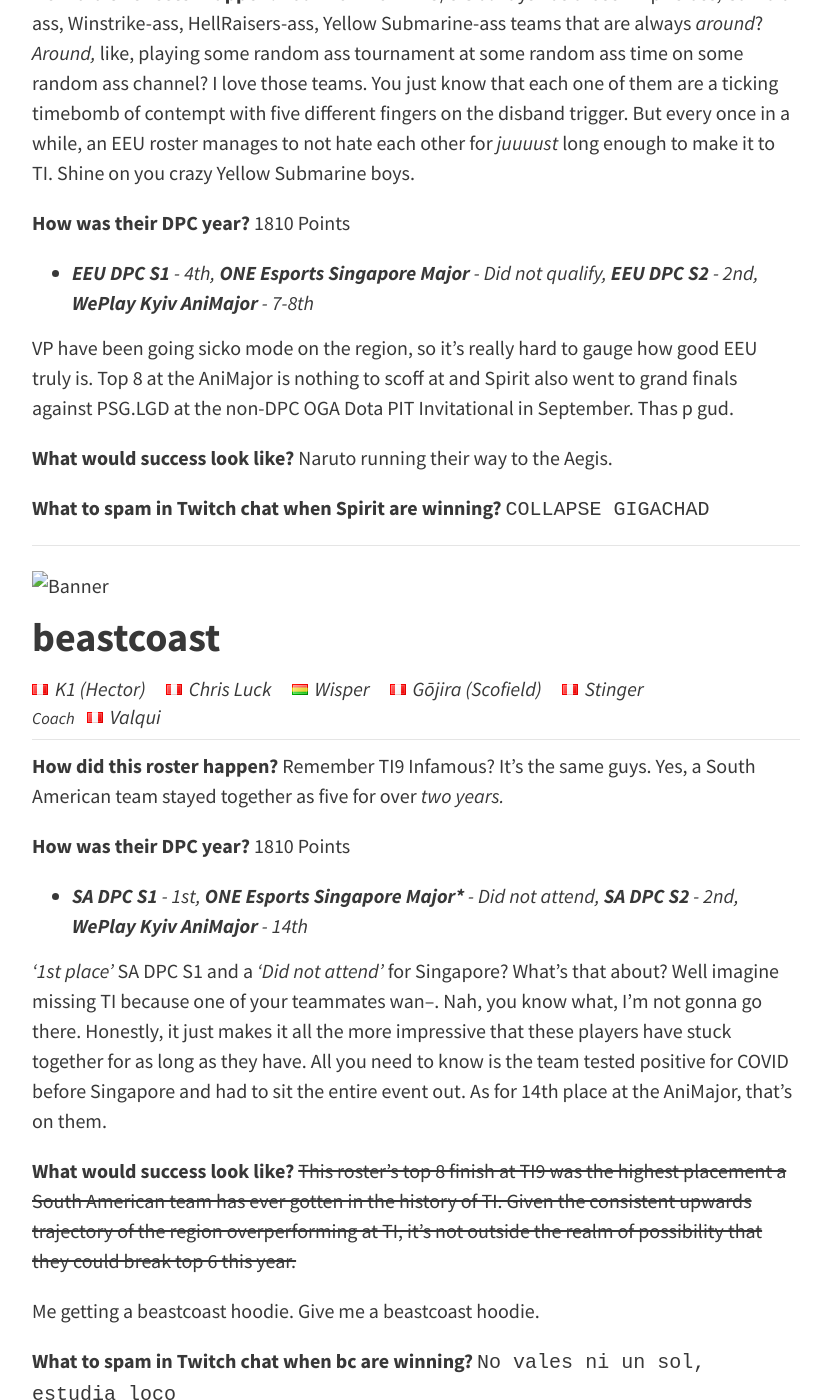
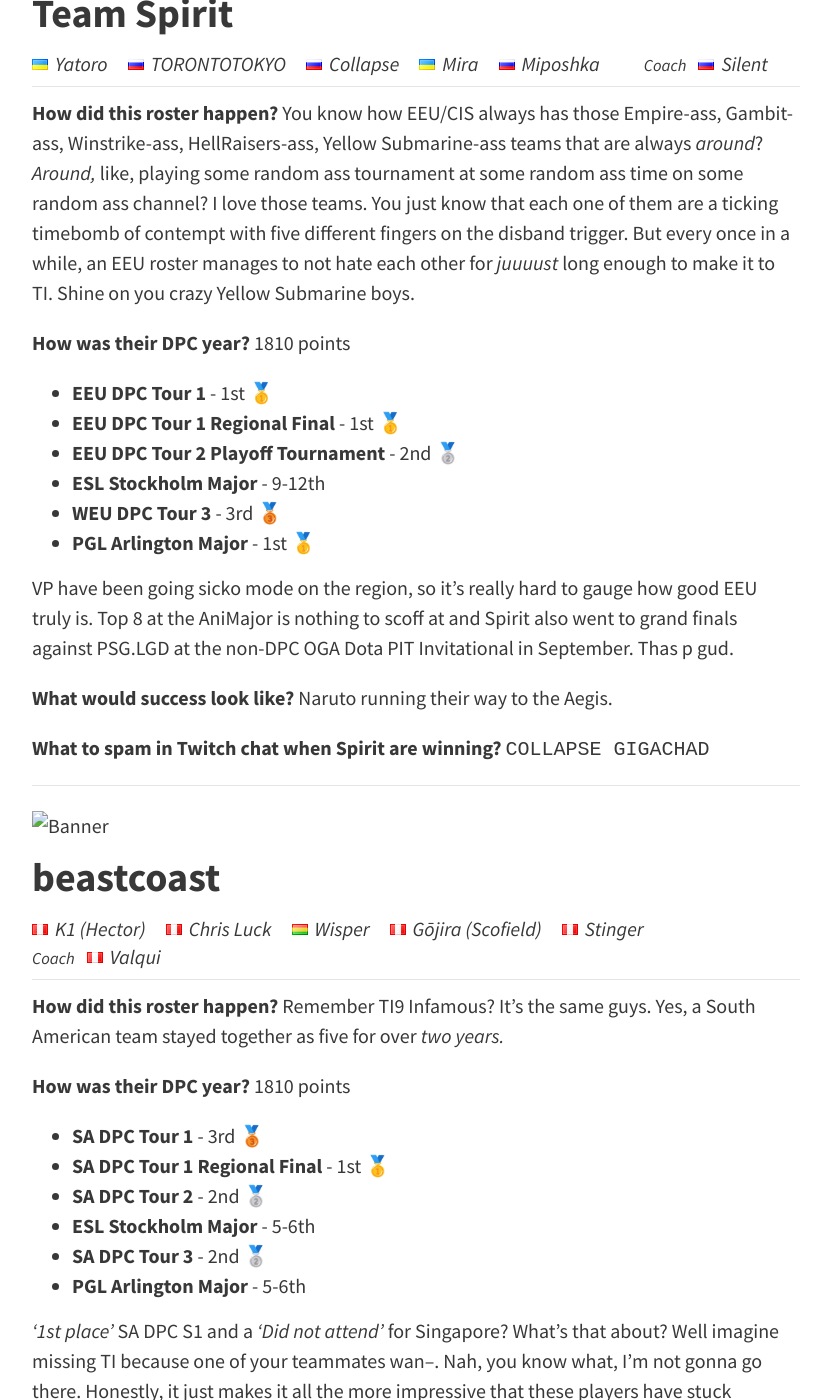
Before and after one commit to tsunami643/blogdraft, a Jekyll site: the page built from _posts/2022-10-06-ti11-team-guide.md, in a window 1280 px wide and 1400 px high, scrolled down 4346 px. Shown: the whole window, without its empty margins (224-1048 px from the left). Built offline with Jekyll 4.4.1, drawn with Linux system fonts in a browser that asks for light colours; nearby versions of some CDN libraries; comment, search, counter and statistics services are not loaded; some of the changed text lies outside the part shown.

Commit message:
Update 2022-10-06-ti11-team-guide.md

```diff
--- a/_posts/2022-10-06-ti11-team-guide.md
+++ b/_posts/2022-10-06-ti11-team-guide.md
@@ -123,7 +123,7 @@
 
 **How did this roster happen?**  Oh it's been happening. Hap
 
-**How was their DPC year?** 2240 Points
+**How was their DPC year?** 2240 points
 
 * **CN DPC Tour 1** - 1st 🥇
 * **CN DPC Tour 1 Regional Final** - 1st 🥇
@@ -162,7 +162,7 @@
 Makes sense. Misha was OG's coach last year, so that's a reasonable foundation.
 
 <span class="twitter-dm">When we started doing the recruiting many people turned Misha down</span>
-<span class="twitter-dm">Always asking...."well who are the rest of the team"</span>
+<span class="twitter-dm">Always asking... "well who are the rest of the team"</span>
 <span class="twitter-dm twitter-dm-first">And taiga was the only one ready to take a chance on us</span>
 
 Pretty surprising, actually. Taiga was a part of the Insania crew for the longest time. However, Insania and the boys knew a change had to be made after Liquid failed to qualify to TI last year and Taiga voluntarily fell on the sword. Guess Taiga and OG saw mutual potential in one another.
@@ -181,9 +181,14 @@
 
 I don't listen to podcasts. By the way, check out this episode of OG's Monkey Business podcast that I guest starred on!
 
-**How was their DPC year?** 1930 Points
+**How was their DPC year?** 1930 points
 
-* ***WEU DPC S1** - 5th, **ONE Esports Singapore Major** - Did not qualify, **WEU DPC S2** - 6th, **WePlay Kyiv AniMajor** - Did not qualify*
+* **WEU DPC Tour 1** - 4th
+* **WEU DPC Tour 1 Regional Final** - 3rd 🥉
+* **WEU DPC Tour 2** - 1st 🥇
+* **ESL Stockholm Major** - 1st 🥇
+* **WEU DPC Tour 3** - 3rd 🥉
+* **PGL Arlington Major** - 4th
 
 Dude, it was so exciting. Notail called Alliance a bunch of cheaters during the coaching scandal and never formally apologized. Ceb DM'd Secret's social media manager and cursed him out in French for being mean. The brand appears to be slowly pivoting from esports teams to NFT manufacturers. It's been a ride.
 
@@ -213,9 +218,14 @@
 
 **How did this roster happen?** You know how EEU/CIS always has those Empire-ass, Gambit-ass, Winstrike-ass, HellRaisers-ass, Yellow Submarine-ass teams that are always *around*? *Around,* like, playing some random ass tournament at some random ass time on some random ass channel? I love those teams. You just know that each one of them are a ticking timebomb of contempt with five different fingers on the disband trigger. But every once in a while, an EEU roster manages to not hate each other for *juuuust* long enough to make it to TI. Shine on you crazy Yellow Submarine boys.
 
-**How was their DPC year?** 1810 Points
+**How was their DPC year?** 1810 points
 
-* ***EEU DPC S1** - 4th, **ONE Esports Singapore Major** - Did not qualify, **EEU DPC S2** - 2nd, **WePlay Kyiv AniMajor** - 7-8th*
+* **EEU DPC Tour 1** - 1st 🥇
+* **EEU DPC Tour 1 Regional Final** - 1st 🥇
+* **EEU DPC Tour 2 Playoff Tournament** - 2nd 🥈
+* **ESL Stockholm Major** - 9-12th
+* **WEU DPC Tour 3** - 3rd 🥉
+* **PGL Arlington Major** - 1st 🥇
 
 VP have been going sicko mode on the region, so it's really hard to gauge how good EEU truly is. Top 8 at the AniMajor is nothing to scoff at and Spirit also went to grand finals against PSG.LGD at the non-DPC OGA Dota PIT Invitational in September. Thas p gud.
 
@@ -241,9 +251,14 @@
 
 **How did this roster happen?** Remember TI9 Infamous? It's the same guys. Yes, a South American team stayed together as five for over *two years.*
 
-**How was their DPC year?** 1810 Points
+**How was their DPC year?** 1810 points
 
-* ***SA DPC S1** - 1st, **ONE Esports Singapore Major\*** - Did not attend, **SA DPC S2** - 2nd, **WePlay Kyiv AniMajor** - 14th*
+* **SA DPC Tour 1** - 3rd 🥉
+* **SA DPC Tour 1 Regional Final** - 1st 🥇
+* **SA DPC Tour 2** - 2nd 🥈
+* **ESL Stockholm Major** - 5-6th
+* **SA DPC Tour 3** - 2nd 🥈
+* **PGL Arlington Major** - 5-6th
 
 *'1st place'* SA DPC S1 and a *'Did not attend'* for Singapore? What's that about? Well imagine missing TI because one of your teammates wan--. Nah, you know what, I'm not gonna go there. Honestly, it just makes it all the more impressive that these players have stuck together for as long as they have. All  you need to know is the team tested positive for COVID before Singapore and had to sit the entire event out. As for 14th place at the AniMajor, that's on them.
 
@@ -271,9 +286,14 @@
 
 **How did this roster happen?** Borax and Xxs have been Aster fam for a long time, but the other three were brought in around, you guessed it, late 2020.
 
-**How was their DPC year?** 1610 Points
+**How was their DPC year?** 1610 points
 
-* ***CN DPC S1** - 2nd, **ONE Esports Singapore Major\*** - 9-12th, **CN DPC S2** - 1st, **WePlay Kyiv AniMajor** - 9-12th*
+* **CN DPC Tour 1** - 2nd 🥈
+* **CN DPC Tour 1 Regional Final** - 3rd 🥉
+* **CN DPC Tour 2** - 3rd 🥉
+* **CN DPC Tour 2 Regional Final** - 2nd 🥈
+* **CN DPC Tour 3** - 2nd 🥈
+* **PGL Arlington Major** - 3rd 🥉
 
 Aster is notorious in China for being civil war specialists. Playing against Chinese teams? Fantastic. International opponents? *[Sit tight and watch their performance!](https://www.reddit.com/r/DotA2/comments/nx9dpk/cn_thoughts_memes_on_aster/)* This has garnered them a pretty negative reputation in China since they effectively just keep wasting their slots at majors. It's not even a recent development. Aster have been getting roasted like this since The Chongqing Major in 2019.
 
@@ -303,9 +323,14 @@
 
 **How did this roster happen?** Whoa, now. *Two* South American teams at TI? Hay talento, hay apoyo. This full Peruvian squad was put together pretty much right before the DPC started. Previously, MoOz had been beastcoast's coach/stand-in for most of 2020, but returned to full time play on TP. Also, yes, that is the Fear you're thinking of who's coaching.
 
-**How was their DPC year?** 1540 Points
+**How was their DPC year?** 1540 points
 
-* ***SA DPC S1** - 2nd, **ONE Esports Singapore Major** - 5-6th, **SA DPC S2** - 3rd, **WePlay Kyiv AniMajor** - Did not qualify*
+* **SA DPC Tour 1** - 1st 🥇
+* **SA DPC Tour 1 Regional Final** - 3rd 🥉
+* **SA DPC Tour 2** - 1st 🥇
+* **ESL Stockholm Major** - 5-6th
+* **SA DPC Tour 3** - 1st 🥇
+* **PGL Arlington Major** - 15-16th
 
 After May 16, 2021, Thunder Predator's TI invite fate was no longer in their own hands. They had quite a few points with their surprise top 6 finish at the Singapore Major, but it wasn't enough to guarantee no other team could leapfrog them in Kyiv. Enter the Evil Genuises who punched TP's ticket by assassinating NoPing, TNC, and Nigma uno a uno at the AniMajor.
 
@@ -336,7 +361,14 @@
 * Fnatic bumbles their way through S2 to make this new roster work. It's not pretty.
 * Moon is ~~kicked~~ fired from Fnatic ~~for underperforming~~ in a hostile corporate takeover. Deth (an offlaner) is brought in to play offlane and ChYuan assumes mid duties.
 
-**How was their DPC year?** 1482 Points
+**How was their DPC year?** 1482 points
+
+* **SEA DPC Tour 1** - 1st 🥇
+* **SEA DPC Tour 1 Regional Final** - 1st 🥇
+* **SEA DPC Tour 2** - 2nd 🥈
+* **ESL Stockholm Major** - 9-12th
+* **SEA DPC Tour 3** - 1st 🥇
+* **PGL Arlington Major** - 7-8th
 
 ***SEA DPC S1** - 1st, **ONE Esports Singapore Major** - 9-12th, **SEA DPC S2** - 4th, **WePlay Kyiv AniMajor** - Did not qualify*
 
@@ -363,9 +395,14 @@
 
 **How did this roster happen?** Honestly, I recommend reading [MoonMeander's heartfelt recap of the team's journey.](https://www.twitlonger.com/show/n_1srpctq)
 
-**How was their DPC year?** 1380 Points
+**How was their DPC year?** 1380 points
 
-* ***NA DPC S1** - 3rd, **ONE Esports Singapore Major** - Did not qualify, **NA DPC S2** - 3rd, **WePlay Kyiv AniMajor** - Did not qualify*
+* **NA DPC Tour 1** - 1st 🥇
+* **NA DPC Tour 1 Regional Final** - 2nd 🥈
+* **NA DPC Tour 2** - 2nd 🥈
+* **ESL Stockholm Major** - 2nd 🥈
+* **NA DPC Tour 3** - 4th
+* **PGL Arlington Major** - Did not qualify
 
 North America is Schrödinger's region. If you don't observe it, the cat could very well be alive. But then you tune in to a few matches and think, "No wonder everyone's moving to Valorant." Shit wrong Valve esport.
 
@@ -397,9 +434,14 @@
 
 Then COVID happened and Sumail vanished from competitive Dota for nearly an entire year. But see, I told you he'd be back in the third act.
 
-**How was their DPC year?** 1212 Points
+**How was their DPC year?** 1212 points
 
-* ***WEU DPC S1** - 5th, **ONE Esports Singapore Major** - Did not qualify, **WEU DPC S2** - 6th, **WePlay Kyiv AniMajor** - Did not qualify*
+* **WEU DPC Tour 1** - 3rd 🥉
+* **WEU DPC Tour 1 Regional Final** - 4th
+* **WEU DPC Tour 2** - 4th
+* **ESL Stockholm Major** - 3rd 🥉
+* **WEU DPC Tour 3** - 1st 🥇
+* **PGL Arlington Major** - 15-16th
 
 Dude, it was so exciting. Notail called Alliance a bunch of cheaters during the coaching scandal and never formally apologized. Ceb DM'd Secret's social media manager and cursed him out in French for being mean. The brand appears to be slowly pivoting from esports teams to NFT manufacturers. It's been a ride.
 
@@ -431,9 +473,14 @@
 
 Then COVID happened and Sumail vanished from competitive Dota for nearly an entire year. But see, I told you he'd be back in the third act.
 
-**How was their DPC year?** 1130 Points
+**How was their DPC year?** 1130 points
 
-* ***WEU DPC S1** - 5th, **ONE Esports Singapore Major** - Did not qualify, **WEU DPC S2** - 6th, **WePlay Kyiv AniMajor** - Did not qualify*
+* **WEU DPC Tour 1** - 2nd 🥈
+* **WEU DPC Tour 1 Regional Final** - 1st 🥇
+* **WEU DPC Tour 2** - 2nd 🥈
+* **ESL Stockholm Major** - 4th
+* **WEU DPC Tour 3** - 6th
+* **PGL Arlington Major** - Did not qualify
 
 Dude, it was so exciting. Notail called Alliance a bunch of cheaters during the coaching scandal and never formally apologized. Ceb DM'd Secret's social media manager and cursed him out in French for being mean. The brand appears to be slowly pivoting from esports teams to NFT manufacturers. It's been a ride.
 
@@ -465,7 +512,12 @@
 
 **How was their DPC year?** 1052 points
 
-* ***NA DPC S1** - 1st, **ONE Esports Singapore Major** - 2nd, **NA DPC S2** - 2nd, **WePlay Kyiv AniMajor** - 2nd*
+* **NA DPC Tour 1** - 3rd 🥉
+* **NA DPC Tour 1 Regional Final** - 2nd 🥈
+* **NA DPC Tour 2** - 1st 🥇
+* **ESL Stockholm Major** - 13th
+* **NA DPC Tour 3** - 1st 🥇
+* **PGL Arlington Major** - 9-12th
 
 [You may recall that EG were once notorious for always getting third place at events.](https://howdoiplay.com../img/ti11teams/3teezy.png) Times have changed, though. That was a completely different roster, different meta, different era.
 
@@ -500,9 +552,14 @@
 * Fnatic bumbles their way through S2 to make this new roster work. It's not pretty.
 * Moon is ~~kicked~~ fired from Fnatic ~~for underperforming~~ in a hostile corporate takeover. Deth (an offlaner) is brought in to play offlane and ChYuan assumes mid duties.
 
-**How was their DPC year?** 1020 Points
+**How was their DPC year?** 1020 points
 
-***SEA DPC S1** - 1st, **ONE Esports Singapore Major** - 9-12th, **SEA DPC S2** - 4th, **WePlay Kyiv AniMajor** - Did not qualify*
+* **SEA DPC Tour 1** - 2nd 🥈
+* **SEA DPC Tour 1 Regional Final** - 4th
+* **SEA DPC Tour 2** - 1st 🥇
+* **ESL Stockholm Major** - 7-8th
+* **SEA DPC Tour 3** - 3rd 🥉
+* **PGL Arlington Major** - 9-12th
 
 You got the gist of it. The Fnatic organization is a TI mainstay and has attended every single International since TI3. That streak got dangerously close to ending in the SEA regional qual grand finals, but they managed to reverse sweep TNC.
 
@@ -536,9 +593,14 @@
 
 **How did this roster happen?** Yawar, Quinn, and MSS have been together since 2019. It was as Forward Gaming, who got turned into TI9 Newbee, who got turned into Quincy Crew, who got turned into Chaos EC, who again turned into Quincy Crew and have remained so since early 2020. Along the way, they imported the Brazilian Lelis and brought LoA/SVG out of semi-retirement.
 
-**How was their DPC year?** 1100 Points
+**How was their DPC year?** 582 points
 
-* ***NA DPC S1** - 2nd, **ONE Esports Singapore Major\*** - 9-12th, **NA DPC S2** - 1st, **WePlay Kyiv AniMajor** - 5-6th*
+* **NA DPC Tour 1** - 1st 🥇
+* **NA DPC Tour 1 Regional Final** - 3rd 🥉
+* **NA DPC Tour 2** - 3rd 🥉
+* **ESL Stockholm Major** - Did not qualify
+* **NA DPC Tour 3** - 2nd 🥈
+* **PGL Arlington Major** - 17th
 
 For most of 2020, practically everyone had written off North America as a region beyond saving and it was basically just EG's sandbox to stomp on kids.
 
@@ -569,9 +631,14 @@
 
 **How did this roster happen?** Whoa, now. *Two* South American teams at TI? Hay talento, hay apoyo. This full Peruvian squad was put together pretty much right before the DPC started. Previously, MoOz had been beastcoast's coach/stand-in for most of 2020, but returned to full time play on TP. Also, yes, that is the Fear you're thinking of who's coaching.
 
-**How was their DPC year?** 800 Points
+**How was their DPC year?** 97 points
 
-* ***SA DPC S1** - 2nd, **ONE Esports Singapore Major** - 5-6th, **SA DPC S2** - 3rd, **WePlay Kyiv AniMajor** - Did not qualify*
+* **SA DPC Tour 1** - 6th
+* **SA DPC Tour 1 Regional Final** - Did not qualify
+* **SA DPC Tour 2** - 3rd 🥉
+* **ESL Stockholm Major** - Did not qualify
+* **SA DPC Tour 3** - 8th
+* **PGL Arlington Major** - Did not qualify
 
 After May 16, 2021, Thunder Predator's TI invite fate was no longer in their own hands. They had quite a few points with their surprise top 6 finish at the Singapore Major, but it wasn't enough to guarantee no other team could leapfrog them in Kyiv. Enter the Evil Genuises who punched TP's ticket by assassinating NoPing, TNC, and Nigma uno a uno at the AniMajor.
 
@@ -599,9 +666,14 @@
 
 Then COVID happened and Sumail vanished from competitive Dota for nearly an entire year. But see, I told you he'd be back in the third act.
 
-**How was their DPC year?** 36.13 Points
+**How was their DPC year?** 615 points
 
-* ***WEU DPC S1** - 5th, **ONE Esports Singapore Major** - Did not qualify, **WEU DPC S2** - 6th, **WePlay Kyiv AniMajor** - Did not qualify*
+* **WEU DPC Tour 1 - _Division 2_** - 1st 🥇
+* **WEU DPC Tour 1 Regional Final** - Did not qualify
+* **WEU DPC Tour 2** - 6th
+* **ESL Stockholm Major** - Did not qualify
+* **WEU DPC Tour 3** - 4th
+* **PGL Arlington Major** - 5-6th
 
 Dude, it was so exciting. Notail called Alliance a bunch of cheaters during the coaching scandal and never formally apologized. Ceb DM'd Secret's social media manager and cursed him out in French for being mean. The brand appears to be slowly pivoting from esports teams to NFT manufacturers. It's been a ride.
 
@@ -632,9 +704,14 @@
 
 **How did this roster happen?** This ain't your dad's VP. No, actually, this is your little brother's VP. This is a group of young players who had been wanting to form a team together for quite a while and were eventually assembled under the *VP.Prodigy* tag in April 2020. They had some stellar performances at a few online tournaments and were soon promoted to the main VP in November 2020.
 
-**How was their DPC year?** 1200 Points
+**How was their DPC year?** 629 points
 
-* ***EEU DPC S1** - 1st, **ONE Esports Singapore Major** - 7-8th, **EEU DPC S2** - 1st, **WePlay Kyiv AniMajor** - 9-12th*
+* **EEU DPC Tour 1 - _Division 2_** - 2nd 🥈
+* **EEU DPC Tour 1 Regional Final** - Did not qualify
+* **EEU DPC Tour 2 Playoff Tournament** - 1st 🥇
+* **ESL Stockholm Major** - 7-8th
+* **WEU DPC Tour 3** - 4th
+* **PGL Arlington Major** - Did not qualify
 
 By their own admission, their DPC leagues were FREEEEE. They literally only dropped three out of the thirty-one total games they played during both seasons. Put 'em on LAN though? Weelllll, then they don't look so hot. I liken it to how I never had to study at all during high school. Physics? Simple. World History? Cram the night before.
 
@@ -666,9 +743,14 @@
 
 **How did this roster happen?** Unlike most of the other Chinese teams at TI10, this roster was *not* frantically cobbled together in late 2020. Instead, it was a slow, methodical process that has had these five players together since September 2019.
 
-**How was their DPC year?** 1100 Points
+**How was their DPC year?** 738 points
 
-* ***CN DPC S1** - 1st, **ONE Esports Singapore Major** - 1st, **CN DPC S2** - 4th, **WePlay Kyiv AniMajor\*** - 15th*
+* **CN DPC Tour 1** - 3rd 🥉
+* **CN DPC Tour 1 Regional Final** - 2nd 🥈
+* **CN DPC Tour 2** - 4th
+* **CN DPC Tour 2 Regional Final** - 4th
+* **CN DPC Tour 3** - 1st 🥇
+* **PGL Arlington Major** - 9-12th
 
 This team's story is probably best told through greentext.
 
@@ -708,9 +790,14 @@
 
 **How did this roster happen?** Yes, this is *that* T1. The Faker T1. The... tyler1 T1. The T1 brand that's a juggernaut in Korea. Originally announced in late 2019 with Forev at the center, T1 went through multiple iterations before finally putting together this impressively multinational SEA team right before the DPC started. Their last addition was 23savage who replaced JaCkky right before the Singapore Major.
 
-**How was their DPC year?** 1070 Points
+**How was their DPC year?** 300 points
 
-* ***SEA DPC S1** - 3rd, **ONE Esports Singapore Major\*** - 15th, **SEA DPC S2** - 1st, **WePlay Kyiv AniMajor** - 3rd*
+* **SEA DPC Tour 1 - _Division 2_** - 5th
+* **SEA DPC Tour 1 Regional Final** - Did not qualify
+* **SEA DPC Tour 2 - _Division 2_** - 2nd 🥈
+* **ESL Stockholm Major** - Did not qualify
+* **SEA DPC Tour 3** - 2nd 🥈
+* **PGL Arlington Major** - 13-14th
 
 SEA had an interesting conundrum this year. Since their leagues were so intra-regionally competitive, no single team was able to farm both seasons for enough DPC points to break the top 12 rank threshold. As a result, there was a very real possibility that only one SEA team would attend TI10.
 
@@ -757,7 +844,7 @@
 I'm not gonna make a Fade pun here, but he's not at TI10.
 </p>
 
-**How was their DPC year?** 950 Points
+**How was their DPC year?** 950 points
 
 * ***CN DPC S1** - 3rd, **ONE Esports Singapore Major** - 7-8th, **CN DPC S2** - 3rd, **WePlay Kyiv AniMajor** - 4th*
 
@@ -789,7 +876,7 @@
 
 **How did this roster happen?** Most of this team should look familiar to you aside from Matumbaman instead of MidOne. Funny enough, Matu was actually planning on taking a break from Dota after a disappointing TI9 on Chaos. But when the Estonian president calls, you answer.
 
-**How was their DPC year?** 950 Points
+**How was their DPC year?** 950 points
 
 * ***WEU DPC S1** - 1st, **ONE Esports Singapore Major** - 4th, **WEU DPC S2** - 4th, **WePlay Kyiv AniMajor** - 16th*
 
@@ -821,7 +908,7 @@
 
 **How did this roster happen?** After Mineski's TI9 run, Nikobaby was a hot commodity in the post-TI shuffle period. He returned from his self-imposed European exile under Alliance's brand and Fata's captainship with LIMMP, 33, and Handsken. A few months later, s4 emerged from his post-EG purgatory and took the crown from Fata as well as rented fng for like six months from Gambit before finally signing him to lock this roster.
 
-**How was their DPC year?** 800 Points
+**How was their DPC year?** 800 points
 
 * ***WEU DPC S1** - 2nd, **ONE Esports Singapore Major** - 13th, **WEU DPC S2** - 1st, **WePlay Kyiv AniMajor** - 9-12th*
 
@@ -857,7 +944,7 @@
 
 The majority of this roster came from a much older NoPing e-sports that had been playing together since early 2020. NoPing, like many orgs in COVID times, had to drop their Dota 2 team due to a severe lack of *"The International."* The boys continued playing together as Team Brasil before finally signing to SG esports, an org that quit *all* of their operations 2019, in December 2020.
 
-**How was their DPC year?** 170 Points
+**How was their DPC year?** 170 points
 
 * ***SA DPC S1** - 3rd, **ONE Esports Singapore Major** - Did not qualify, **SA DPC S2** - 6th, **WePlay Kyiv AniMajor** - Did not qualify*
 
@@ -893,7 +980,7 @@
 
 Although, *five* superstar players isn't quite accurate. For both CN DPC seasons they had the relatively unknown RedPanda on support. Most everyone assumed he was just there to be the scapegoat and eventually got replaced by capital "S" *S*uper for regional quals.
 
-**How was their DPC year?** 85 Points
+**How was their DPC year?** 85 points
 
 * ***CN DPC S1** - 5th, **ONE Esports Singapore Major** - Did not qualify, **CN DPC S2** - 5th, **WePlay Kyiv AniMajor** - Did not qualify*
 
```
